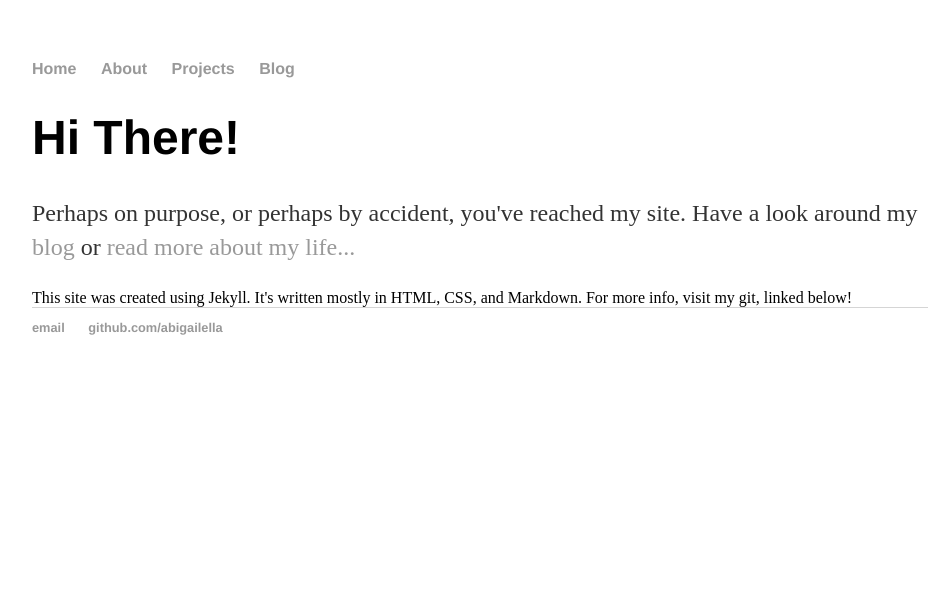
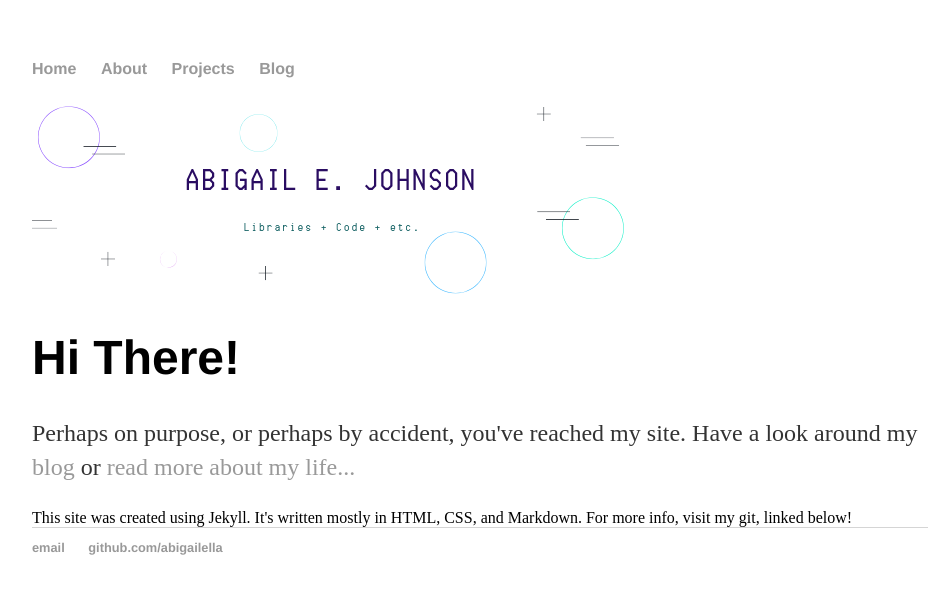
Before and after one commit to abigailella/abigailella.github.io, a Jekyll site: the page built from index.html, in a window 1280 px wide. Shown: the top 594 px of the page, without its empty margins (160-1109 px from the left). Built offline with Jekyll 4.4.1, drawn with Linux system fonts in a browser that asks for light colours.

Commit message:
Update index.html

```diff
--- a/index.html
+++ b/index.html
@@ -2,6 +2,11 @@
 layout: default
 title: Abigail E. Johnson
 ---
+
+<header>
+   <a href="/index.html"><img src="Libraries + Code + etc.png" alt="logo" /></a>
+</header>
+
 <div class="blurb">
 	<h1>Hi There!</h1>
 	<p>Perhaps on purpose, or perhaps by accident, you've reached my site.
```
